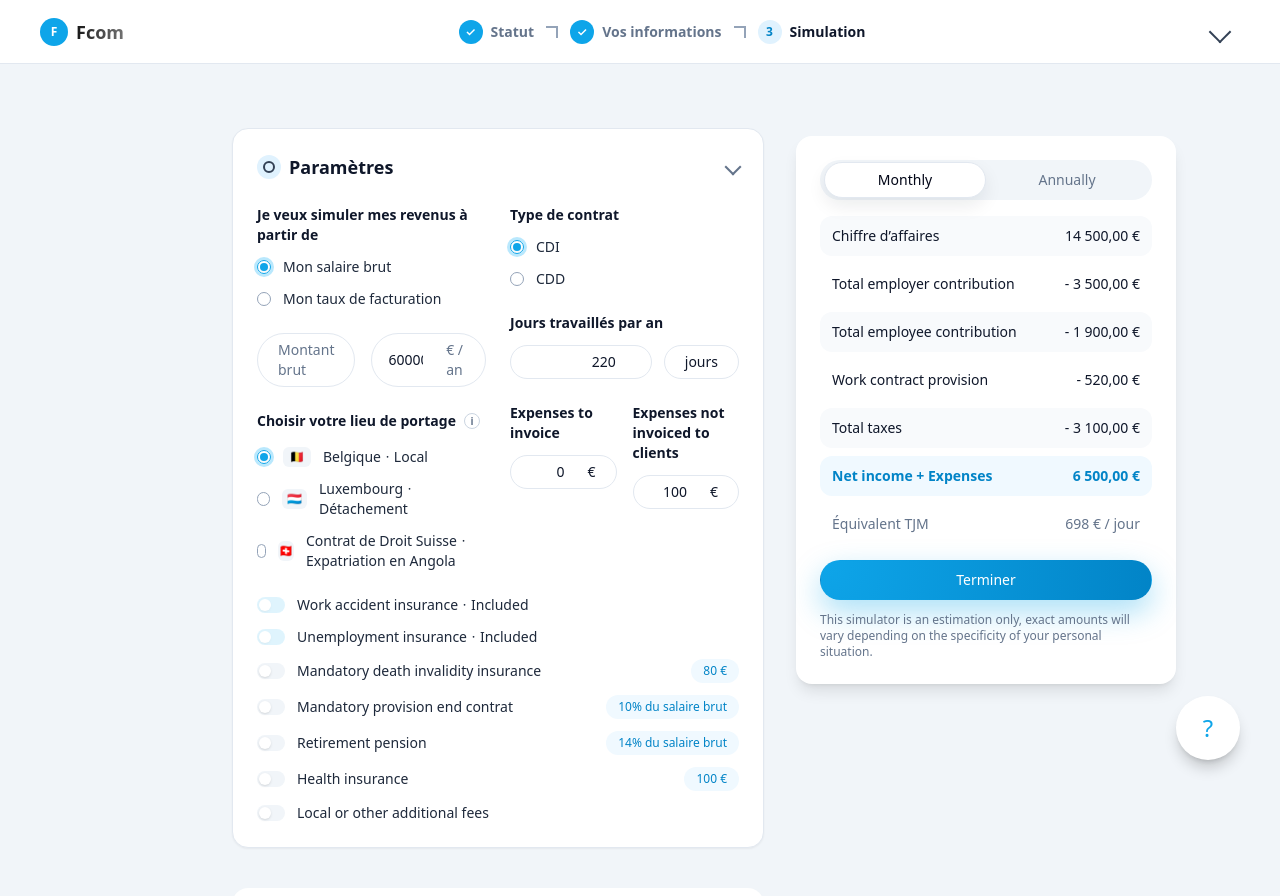
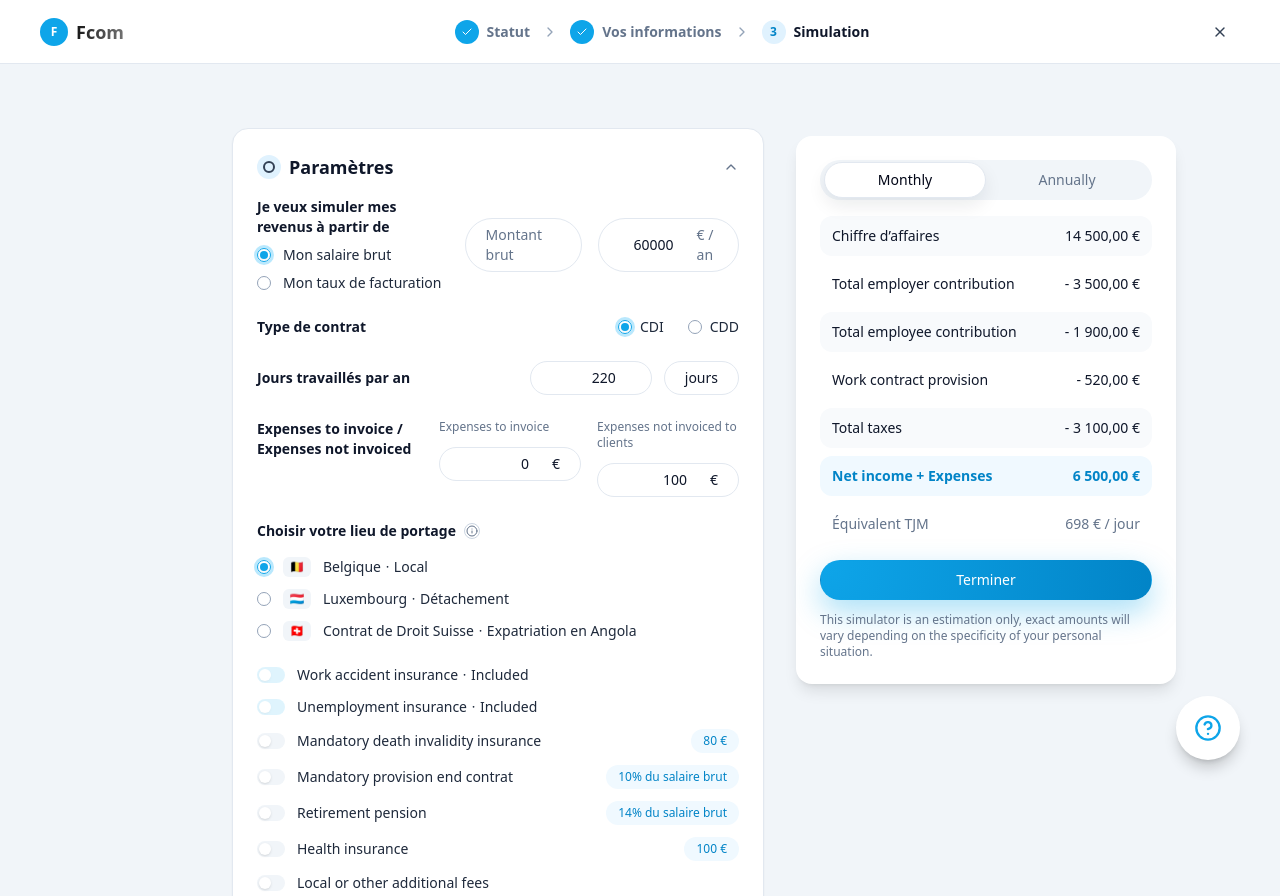
Before and after one commit to maximelemoine-ai/fcom-simulation-static, a plain HTML site: page index.html in a window 1280 px wide. Shown: the top 896 px of the page. Drawn offline with nearby package versions, Linux system fonts and the light colour scheme.

Commit message:
Mettre à jour la simulation

```diff
--- a/index.html
+++ b/index.html
@@ -120,28 +120,28 @@
       <div class="flex items-center gap-3 text-sm">
         <div class="flex items-center gap-2">
           <div
-            class="flex h-6 w-6 items-center justify-center rounded-full bg-sky-500 text-xs font-semibold text-white"
+            class="flex h-6 w-6 items-center justify-center rounded-full bg-sky-500 text-[10px] text-white"
           >
-            ✓
+            <i data-lucide="check" class="w-3 h-3"></i>
           </div>
           <span class="text-sm font-semibold text-slate-500">Statut</span>
         </div>
-        <span
-          class="inline-block h-3 w-3 rotate-0 border-r-2 border-t-2 border-slate-400"
-        ></span>
+        <div class="flex items-center text-slate-400">
+          <i data-lucide="chevron-right" class="w-4 h-4"></i>
+        </div>
         <div class="flex items-center gap-2">
           <div
-            class="flex h-6 w-6 items-center justify-center rounded-full bg-sky-500 text-xs font-semibold text-white"
+            class="flex h-6 w-6 items-center justify-center rounded-full bg-sky-500 text-[10px] text-white"
           >
-            ✓
+            <i data-lucide="check" class="w-3 h-3"></i>
           </div>
           <span class="text-sm font-semibold text-slate-500"
             >Vos informations</span
           >
         </div>
-        <span
-          class="inline-block h-3 w-3 rotate-0 border-r-2 border-t-2 border-slate-400"
-        ></span>
+        <div class="flex items-center text-slate-400">
+          <i data-lucide="chevron-right" class="w-4 h-4"></i>
+        </div>
         <div class="flex items-center gap-2">
           <div
             class="flex h-6 w-6 items-center justify-center rounded-full bg-sky-100 text-xs font-semibold text-sky-600"
@@ -157,12 +157,7 @@
         class="inline-flex h-10 w-10 items-center justify-center rounded-full hover:bg-slate-100"
         aria-label="Close"
       >
-        <span
-          class="block h-4 w-4 rotate-45 border-b-2 border-slate-700"
-        ></span>
-        <span
-          class="-ml-4 block h-4 w-4 -rotate-45 border-b-2 border-slate-700"
-        ></span>
+        <i data-lucide="x" class="w-4 h-4 text-slate-700"></i>
       </button>
     </header>
 
@@ -174,19 +169,21 @@
         type="button"
         class="absolute left-0 top-0 ds-btn ds-btn--ghost gap-2 px-4"
       >
-        <span
-          class="inline-block h-3 w-3 -rotate-180 border-r-2 border-t-2 border-sky-600"
-        ></span>
-        Retour
+        <i data-lucide="chevron-left" class="w-4 h-4"></i>
+        <span>Retour</span>
       </button>
 
       <!-- Left column -->
       <section class="ml-32 flex-1 space-y-10">
         <!-- Paramètres card -->
         <div
-          class="rounded-2xl border border-slate-200 bg-white p-6 shadow-sm space-y-6"
+          class="rounded-2xl border border-slate-200 bg-white p-6 shadow-sm space-y-4"
         >
-          <div class="flex items-center justify-between">
+          <button
+            id="paramsToggle"
+            type="button"
+            class="flex w-full items-center justify-between text-left"
+          >
             <div class="flex items-center gap-2">
               <div
                 class="flex h-6 w-6 items-center justify-center rounded-full bg-sky-100"
@@ -195,15 +192,19 @@
               </div>
               <h2 class="text-lg font-semibold">Paramètres</h2>
             </div>
-            <span
-              class="inline-block h-3 w-3 rotate-45 border-b-2 border-r-2 border-slate-500"
-            ></span>
-          </div>
+            <i
+              id="paramsChevron"
+              data-lucide="chevron-up"
+              class="w-4 h-4 text-slate-500"
+            ></i>
+          </button>
 
-          <div class="grid gap-6 md:grid-cols-2">
-            <!-- Left col -->
-            <div class="space-y-6 text-sm">
-              <div class="space-y-3">
+          <div id="paramsBody" class="mt-4 space-y-6 text-sm">
+            <!-- Ligne 1 : Source + Montant brut -->
+            <div
+              class="flex flex-col gap-3 md:flex-row md:items-center md:justify-between"
+            >
+              <div class="space-y-2">
                 <p class="text-sm font-semibold">
                   Je veux simuler mes revenus à partir de
                 </p>
@@ -242,61 +243,15 @@
                   <span class="text-slate-500">€ / an</span>
                 </div>
               </div>
-
-              <div class="space-y-3">
-                <div class="flex items-center gap-2 pb-1 text-sm font-semibold">
-                  <span>Choisir votre lieu de portage</span>
-                  <span
-                    class="flex h-4 w-4 items-center justify-center rounded-full border border-slate-300 text-[10px] text-slate-500"
-                    >i</span
-                  >
-                </div>
-                <div class="space-y-3">
-                  <div class="flex items-center gap-3">
-                    <span
-                      class="flex h-3.5 w-3.5 items-center justify-center rounded-full border border-sky-500 shadow-[0_0_0_3px_rgba(56,189,248,0.35)]"
-                    >
-                      <span
-                        class="h-2 w-2 rounded-full bg-sky-500 shadow-sm"
-                      ></span>
-                    </span>
-                    <span
-                      class="flex h-5 w-7 items-center justify-center rounded-md bg-slate-100 text-xs"
-                      >🇧🇪</span
-                    >
-                    <span class="text-slate-800">BelgiqueㆍLocal</span>
-                  </div>
-                  <div class="flex items-center gap-3">
-                    <span
-                      class="flex h-3.5 w-3.5 items-center justify-center rounded-full border border-slate-400"
-                    ></span>
-                    <span
-                      class="flex h-5 w-7 items-center justify-center rounded-md bg-slate-100 text-xs"
-                      >🇱🇺</span
-                    >
-                    <span class="text-slate-800">LuxembourgㆍDétachement</span>
-                  </div>
-                  <div class="flex items-center gap-3">
-                    <span
-                      class="flex h-3.5 w-3.5 items-center justify-center rounded-full border border-slate-400"
-                    ></span>
-                    <span
-                      class="flex h-5 w-7 items-center justify-center rounded-md bg-slate-100 text-xs"
-                      >🇨🇭</span
-                    >
-                    <span class="text-slate-800"
-                      >Contrat de Droit SuisseㆍExpatriation en Angola</span
-                    >
-                  </div>
-                </div>
-              </div>
             </div>
 
-            <!-- Right col -->
-            <div class="space-y-6 text-sm">
-              <div class="space-y-3">
-                <p class="text-sm font-semibold">Type de contrat</p>
-                <div class="flex items-center gap-3">
+            <!-- Ligne 2 : Type de contrat -->
+            <div
+              class="flex flex-col gap-3 md:flex-row md:items-center md:justify-between"
+            >
+              <p class="text-sm font-semibold">Type de contrat</p>
+              <div class="flex items-center gap-6">
+                <div class="flex items-center gap-2">
                   <span
                     class="flex h-3.5 w-3.5 items-center justify-center rounded-full border border-sky-500 shadow-[0_0_0_3px_rgba(56,189,248,0.35)]"
                   >
@@ -304,42 +259,51 @@
                   </span>
                   <span class="text-slate-800">CDI</span>
                 </div>
-                <div class="flex items-center gap-3">
+                <div class="flex items-center gap-2">
                   <span
                     class="flex h-3.5 w-3.5 items-center justify-center rounded-full border border-slate-400"
                   ></span>
                   <span class="text-slate-800">CDD</span>
                 </div>
               </div>
+            </div>
 
-              <div class="space-y-2">
-                <p class="pb-1 text-sm font-semibold">
-                  Jours travaillés par an
-                </p>
-                <div class="flex gap-3">
-                  <div
-                    class="flex flex-1 items-center gap-2 rounded-full border border-slate-200 bg-white px-5 py-1.5 text-sm"
-                  >
-                    <input
-                      id="daysInput"
-                      type="number"
-                      min="0"
-                      max="365"
-                      value="220"
-                      class="w-full bg-transparent text-right text-slate-900 outline-none"
-                    />
-                  </div>
-                  <div
-                    class="flex items-center gap-2 rounded-full border border-slate-200 bg-white px-5 py-1.5 text-sm"
-                  >
-                    <span class="text-slate-900">jours</span>
-                  </div>
+            <!-- Ligne 3 : Jours travaillés -->
+            <div
+              class="flex flex-col gap-3 md:flex-row md:items-center md:justify-between"
+            >
+              <p class="text-sm font-semibold">Jours travaillés par an</p>
+              <div class="flex gap-3">
+                <div
+                  class="flex flex-1 items-center gap-2 rounded-full border border-slate-200 bg-white px-5 py-1.5 text-sm"
+                >
+                  <input
+                    id="daysInput"
+                    type="number"
+                    min="0"
+                    max="365"
+                    value="220"
+                    class="w-full bg-transparent text-right text-slate-900 outline-none"
+                  />
+                </div>
+                <div
+                  class="flex items-center gap-2 rounded-full border border-slate-200 bg-white px-5 py-1.5 text-sm"
+                >
+                  <span class="text-slate-900">jours</span>
                 </div>
               </div>
+            </div>
 
-              <div class="grid gap-4 md:grid-cols-2">
+            <!-- Ligne 4 : Expenses -->
+            <div
+              class="flex flex-col gap-3 md:flex-row md:items-start md:justify-between"
+            >
+              <p class="text-sm font-semibold">
+                Expenses to invoice / Expenses not invoiced
+              </p>
+              <div class="grid w-full gap-4 md:w-auto md:grid-cols-2">
                 <div class="space-y-2">
-                  <p class="pb-1 text-sm font-semibold">
+                  <p class="pb-1 text-xs font-medium text-slate-500">
                     Expenses to invoice
                   </p>
                   <div
@@ -356,7 +320,7 @@
                   </div>
                 </div>
                 <div class="space-y-2">
-                  <p class="pb-1 text-sm font-semibold">
+                  <p class="pb-1 text-xs font-medium text-slate-500">
                     Expenses not invoiced to clients
                   </p>
                   <div
@@ -374,10 +338,59 @@
                 </div>
               </div>
             </div>
-          </div>
 
-          <!-- Switches -->
-          <div class="space-y-3 text-sm">
+            <!-- Ligne 5 : Lieu de portage -->
+            <div class="space-y-3">
+              <div class="flex items-center gap-2 pb-1 text-sm font-semibold">
+                <span>Choisir votre lieu de portage</span>
+                <span
+                  class="flex h-4 w-4 items-center justify-center rounded-full border border-slate-300 text-[10px] text-slate-500"
+                >
+                  <i data-lucide="info" class="w-3 h-3"></i>
+                </span>
+              </div>
+              <div class="space-y-3">
+                <div class="flex items-center gap-3">
+                  <span
+                    class="flex h-3.5 w-3.5 items-center justify-center rounded-full border border-sky-500 shadow-[0_0_0_3px_rgba(56,189,248,0.35)]"
+                  >
+                    <span
+                      class="h-2 w-2 rounded-full bg-sky-500 shadow-sm"
+                    ></span>
+                  </span>
+                  <span
+                    class="flex h-5 w-7 items-center justify-center rounded-md bg-slate-100 text-xs"
+                    >🇧🇪</span
+                  >
+                  <span class="text-slate-800">BelgiqueㆍLocal</span>
+                </div>
+                <div class="flex items-center gap-3">
+                  <span
+                    class="flex h-3.5 w-3.5 items-center justify-center rounded-full border border-slate-400"
+                  ></span>
+                  <span
+                    class="flex h-5 w-7 items-center justify-center rounded-md bg-slate-100 text-xs"
+                    >🇱🇺</span
+                  >
+                  <span class="text-slate-800">LuxembourgㆍDétachement</span>
+                </div>
+                <div class="flex items-center gap-3">
+                  <span
+                    class="flex h-3.5 w-3.5 items-center justify-center rounded-full border border-slate-400"
+                  ></span>
+                  <span
+                    class="flex h-5 w-7 items-center justify-center rounded-md bg-slate-100 text-xs"
+                    >🇨🇭</span
+                  >
+                  <span class="text-slate-800"
+                    >Contrat de Droit SuisseㆍExpatriation en Angola</span
+                  >
+                </div>
+              </div>
+            </div>
+
+            <!-- Switches -->
+            <div class="space-y-3 text-sm">
             <div class="flex items-center justify-between gap-3">
               <div class="flex items-center gap-3">
                 <button
@@ -640,11 +653,16 @@
         type="button"
         class="fixed bottom-10 right-10 flex h-16 w-16 items-center justify-center rounded-full bg-white shadow-lg shadow-black/20"
       >
-        <span class="text-2xl text-sky-500">?</span>
+        <i data-lucide="help-circle" class="w-7 h-7 text-sky-500"></i>
       </button>
     </main>
+    <script src="https://unpkg.com/lucide@latest"></script>
     <script>
       document.addEventListener("DOMContentLoaded", () => {
+        if (window.lucide && typeof window.lucide.createIcons === "function") {
+          window.lucide.createIcons();
+        }
+
         function parseEuro(text) {
           if (!text) return NaN;
           const cleaned = text
@@ -742,6 +760,9 @@
 
         const monthlyBtn = document.getElementById("modeMonthly");
         const annualBtn = document.getElementById("modeAnnual");
+        const paramsToggle = document.getElementById("paramsToggle");
+        const paramsBody = document.getElementById("paramsBody");
+        const paramsChevron = document.getElementById("paramsChevron");
 
         if (monthlyBtn && annualBtn) {
           function setMode(mode) {
@@ -771,6 +792,22 @@
           monthlyBtn.addEventListener("click", () => setMode("monthly"));
           annualBtn.addEventListener("click", () => setMode("annual"));
         }
+
+        if (paramsToggle && paramsBody && paramsChevron) {
+          paramsToggle.addEventListener("click", () => {
+            paramsBody.classList.toggle("hidden");
+            const icon = paramsBody.classList.contains("hidden")
+              ? "chevron-down"
+              : "chevron-up";
+            paramsChevron.setAttribute("data-lucide", icon);
+            if (
+              window.lucide &&
+              typeof window.lucide.createIcons === "function"
+            ) {
+              window.lucide.createIcons();
+            }
+          });
+        }
       });
     </script>
   </body>
```
